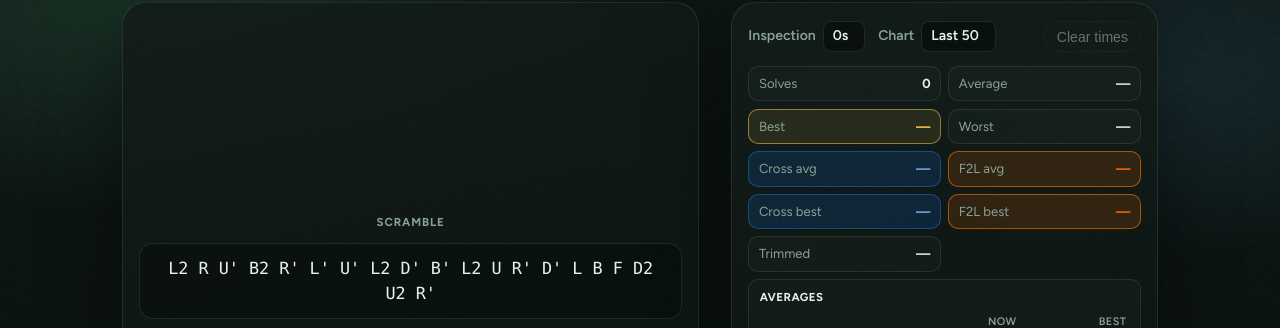
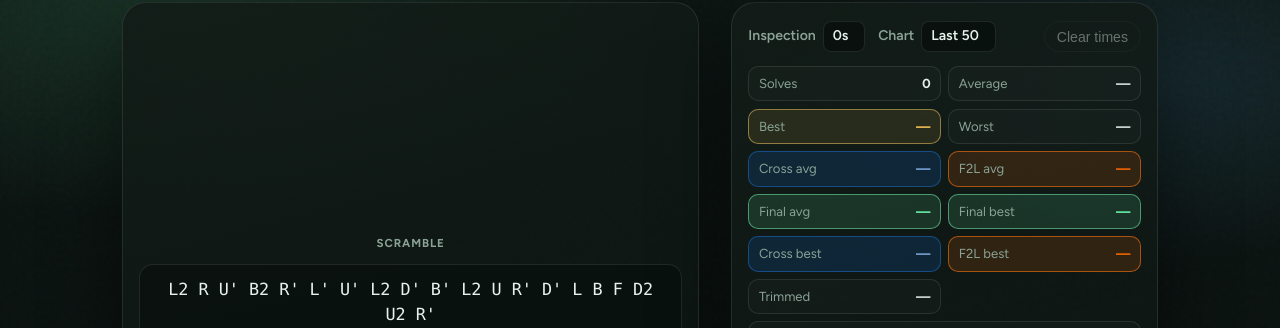
Before and after one commit to laukim/cube-learning, a website: page timer.html in a window 1280 px wide. Shown: the part 79-407 px from the top of the page. Drawn offline with Linux system fonts and the light colour scheme.

Commit message:
Show Final avg on the timer stats strip. (#39)
Cross and F2L averages already sit above the ao/mo table. Final now uses the same card and the same +/- shift after a split solve.

Co-authored-by: Cursor Agent <cursoragent@cursor.com>
Co-authored-by: laukim <laukim@users.noreply.github.com>

```diff
--- a/js/practice-timer.js
+++ b/js/practice-timer.js
@@ -815,8 +815,10 @@ export function renderTimesList(records) {
 export function renderStats(stats, previous = null, { splitShift = false } = {}) {
   const crossNow = stageMean(stats.splits, "cross");
   const f2lNow = stageMean(stats.splits, "f2l");
+  const finalNow = stageMean(stats.splits, "final");
   const crossDelta = splitShift ? renderAvgDelta(averageShift(crossNow, stageMean(previous?.splits, "cross")), "Cross avg") : "";
   const f2lDelta = splitShift ? renderAvgDelta(averageShift(f2lNow, stageMean(previous?.splits, "f2l")), "F2L avg") : "";
+  const finalDelta = splitShift ? renderAvgDelta(averageShift(finalNow, stageMean(previous?.splits, "final")), "Final avg") : "";
   const meanDelta = renderAvgDelta(averageShift(stats.mean, previous?.mean), "Average");
   const rows = [
     ["Solves", String(stats.count || 0), "", ""],
@@ -825,6 +827,8 @@ export function renderStats(stats, previous = null, { splitShift = false } = {})
     ["Worst", dash(stats.worst), "", ""],
     ["Cross avg", dash(crossNow), "timer-stat-cross", crossDelta],
     ["F2L avg", dash(f2lNow), "timer-stat-f2l", f2lDelta],
+    ["Final avg", dash(finalNow), "timer-stat-final", finalDelta],
+    ["Final best", dash(stageBest(stats.splits, "final")), "timer-stat-final", ""],
     ["Cross best", dash(stageBest(stats.splits, "cross")), "timer-stat-cross", ""],
     ["F2L best", dash(stageBest(stats.splits, "f2l")), "timer-stat-f2l", ""],
     ["Trimmed", dash(stats.trimmed), "", ""],
--- a/js/timer-page.js
+++ b/js/timer-page.js
@@ -1,4 +1,4 @@
-import { initPracticeTimer } from "./practice-timer.js?v=avgmean1";
+import { initPracticeTimer } from "./practice-timer.js?v=finalavg1";
 
 initPracticeTimer({
   isActive: () => true,
--- a/styles.css
+++ b/styles.css
@@ -16,6 +16,7 @@
   --green: #0b9e4a;
   --timer-cross: color-mix(in srgb, var(--blue) 52%, #ffffff);
   --timer-f2l: var(--orange);
+  --timer-final: var(--accent);
   --timer-ao25: #6dc8ff;
   --timer-ao50: #c4a0ff;
   --timer-ao100: #ff8aa8;
@@ -2588,6 +2589,15 @@ body.timer-page .topbar {
   color: var(--timer-f2l);
 }
 
+.timer-stat-final {
+  border-color: color-mix(in srgb, var(--timer-final) 45%, var(--line));
+  background: color-mix(in srgb, var(--timer-final) 12%, transparent);
+}
+
+.timer-stat-final strong {
+  color: var(--timer-final);
+}
+
 .timer-averages-wrap {
   grid-column: 1 / -1;
   padding: 0.55rem 0.65rem 0.4rem;
--- a/timer.html
+++ b/timer.html
@@ -12,7 +12,7 @@
       href="https://fonts.googleapis.com/css2?family=Figtree:wght@400;500;600;700&family=Syne:wght@700;800&display=swap"
       rel="stylesheet"
     />
-    <link rel="stylesheet" href="styles.css?v=avgdelta" />
+    <link rel="stylesheet" href="styles.css?v=finalavg1" />
   </head>
   <body class="timer-page">
     <div class="ambient" aria-hidden="true"></div>
@@ -96,7 +96,7 @@
       <span>Space or tap the clock · in split mode that also records Cross, F2L, then Final</span>
     </footer>
 
-    <script type="module" src="js/timer-page.js?v=avgmean1"></script>
+    <script type="module" src="js/timer-page.js?v=finalavg1"></script>
     <!-- Cloudflare Web Analytics --><script type='module' src='https://static.cloudflareinsights.com/beacon.min.js' data-cf-beacon='{"token": "fd680e4c7f304be681f2fca80e8000e2"}'></script><!-- End Cloudflare Web Analytics -->
   </body>
 </html>
```
Also changed, not shown: scripts/test-cube.mjs (+16 -0 lines).
